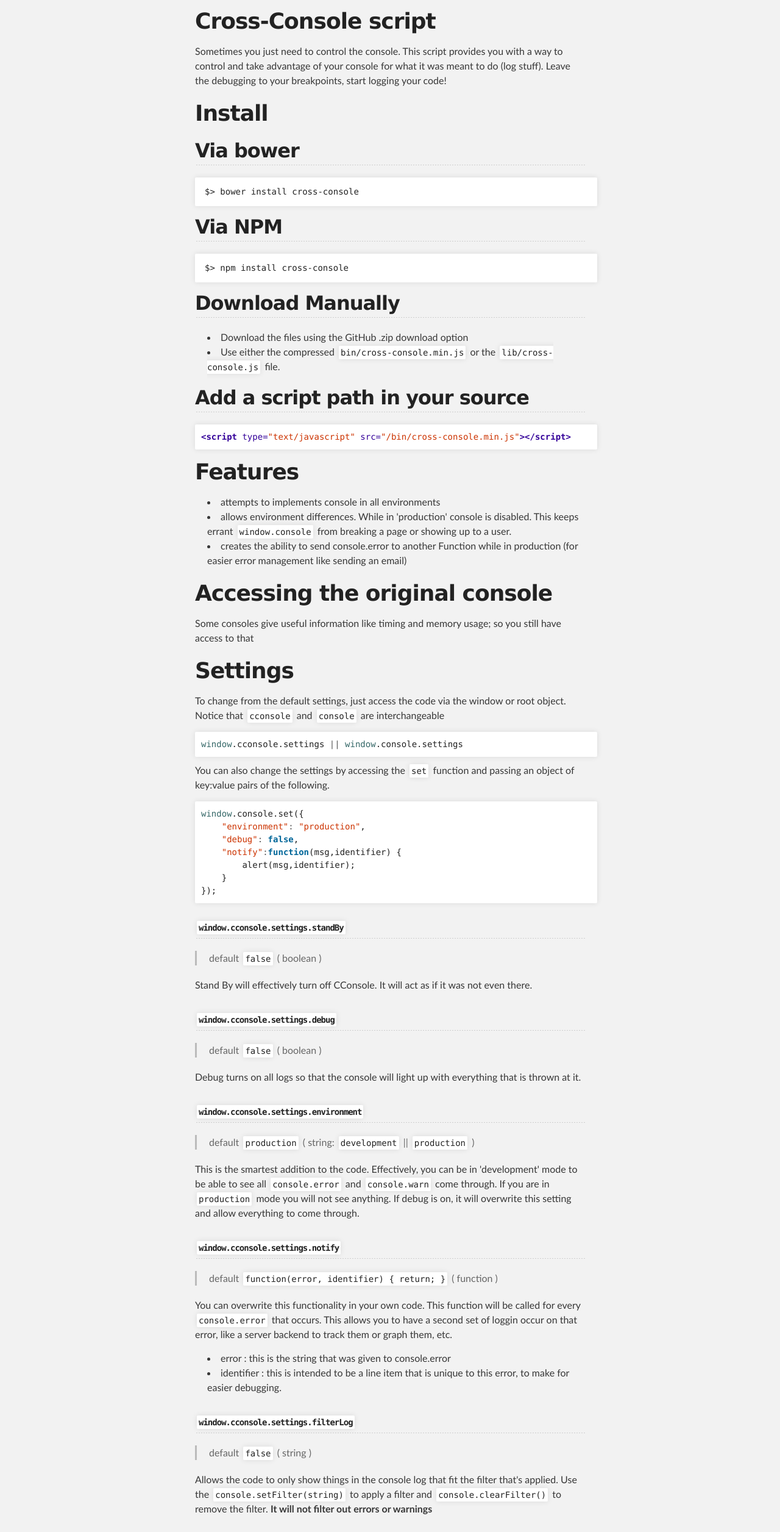
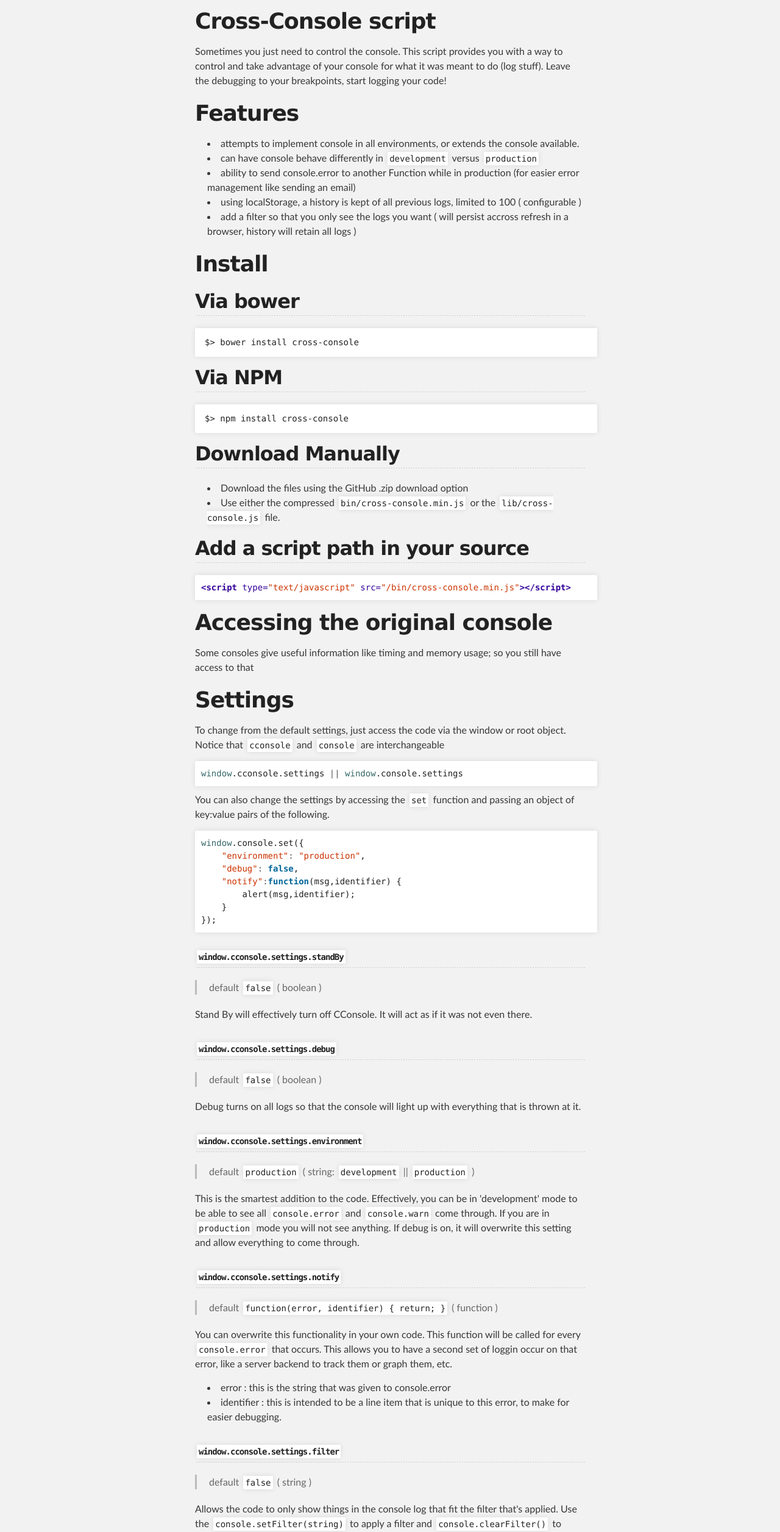
Before and after one commit to geedew/cross-console, a plain HTML site: page index.html in a window 1280 px wide. Shown: the part 288-2800 px from the top of the page at 61% size. Drawn offline with Linux system fonts and the light colour scheme.

```diff
--- a/index.html
+++ b/index.html
@@ -37,6 +37,16 @@
 <p>Sometimes you just need to control the console. This script provides you with a way to control and take advantage of your console for what it was meant to do (log stuff). Leave the debugging to your breakpoints, start logging your code!</p>
 
 <h1>
+<a name="features" class="anchor" href="#features"><span class="octicon octicon-link"></span></a>Features</h1>
+
+<ul>
+<li>attempts to implement console in all environments, or extends the console available.</li>
+<li>can have console behave differently in <code>development</code> versus <code>production</code>
+</li>
+<li>ability to send console.error to another Function while in production (for easier error management like sending an email)</li>
+<li>using localStorage, a history is kept of all previous logs, limited to 100 ( configurable )</li>
+<li>add a filter so that you only see the logs you want ( will persist accross refresh in a browser, history will retain all logs )</li>
+</ul><h1>
 <a name="install" class="anchor" href="#install"><span class="octicon octicon-link"></span></a>Install</h1>
 
 <h2>
@@ -64,13 +74,6 @@
 </pre></div>
 
 <h1>
-<a name="features" class="anchor" href="#features"><span class="octicon octicon-link"></span></a>Features</h1>
-
-<ul>
-<li>attempts to implements console in all environments</li>
-<li>allows environment differences. While in 'production' console is disabled. This keeps errant <code>window.console</code> from breaking a page or showing up to a user.</li>
-<li>creates the ability to send console.error to another Function while in production (for easier error management like sending an email)</li>
-</ul><h1>
 <a name="accessing-the-original-console" class="anchor" href="#accessing-the-original-console"><span class="octicon octicon-link"></span></a>Accessing the original console</h1>
 
 <p>Some consoles give useful information like timing and memory usage; so you still have access to that</p>
@@ -138,14 +141,14 @@
 <li>error : this is the string that was given to console.error</li>
 <li>identifier : this is intended to be a line item that is unique to this error, to make for easier debugging.</li>
 </ul><h2>
-<a name="windowcconsolesettingsfilterlog" class="anchor" href="#windowcconsolesettingsfilterlog"><span class="octicon octicon-link"></span></a><code>window.cconsole.settings.filterLog</code>
+<a name="windowcconsolesettingsfilter" class="anchor" href="#windowcconsolesettingsfilter"><span class="octicon octicon-link"></span></a><code>window.cconsole.settings.filter</code>
 </h2>
 
 <blockquote>
 <p>default <code>false</code> ( string )</p>
 </blockquote>
 
-<p>Allows the code to only show things in the console log that fit the filter that's applied. Use the <code>console.setFilter(string)</code> to apply a filter and <code>console.clearFilter()</code> to remove the filter.  <strong>It will not filter out errors or warnings</strong></p>
+<p>Allows the code to only show things in the console log that fit the filter that's applied. Use the <code>console.setFilter(string)</code> to apply a filter and <code>console.clearFilter()</code> to remove the filter.  <strong>It will not filter out errors or warnings and will attempt to persist if localStorage and JSON are available using the key 'CC.filter'</strong></p>
 
 <h2>
 <a name="windowcconsolesettingshistory" class="anchor" href="#windowcconsolesettingshistory"><span class="octicon octicon-link"></span></a><code>window.cconsole.settings.history</code>
@@ -195,6 +198,9 @@
 <span class="nx">console</span><span class="p">.</span><span class="nx">log</span><span class="p">(</span><span class="s1">'somefeature'</span><span class="p">,</span><span class="s1">'this isnt showing'</span><span class="p">);</span>
 <span class="nx">console</span><span class="p">.</span><span class="nx">log</span><span class="p">(</span><span class="s1">'myfeature'</span><span class="p">,</span> <span class="s1">'this is showing'</span><span class="p">);</span>
 <span class="nx">console</span><span class="p">.</span><span class="nx">warn</span><span class="p">(</span><span class="s1">'this will always show up, so will errors'</span><span class="p">);</span>
+
+<span class="nb">window</span><span class="p">.</span><span class="nx">cconsole</span><span class="p">.</span><span class="nx">clearFilter</span><span class="p">();</span>
+<span class="nx">console</span><span class="p">.</span><span class="nx">log</span><span class="p">(</span><span class="s1">'somefeature'</span><span class="p">,</span><span class="s1">'now shows'</span><span class="p">);</span>
 </pre></div>
 
 <h1>
```
Also changed, not shown: params.json (+1 -1 lines).
